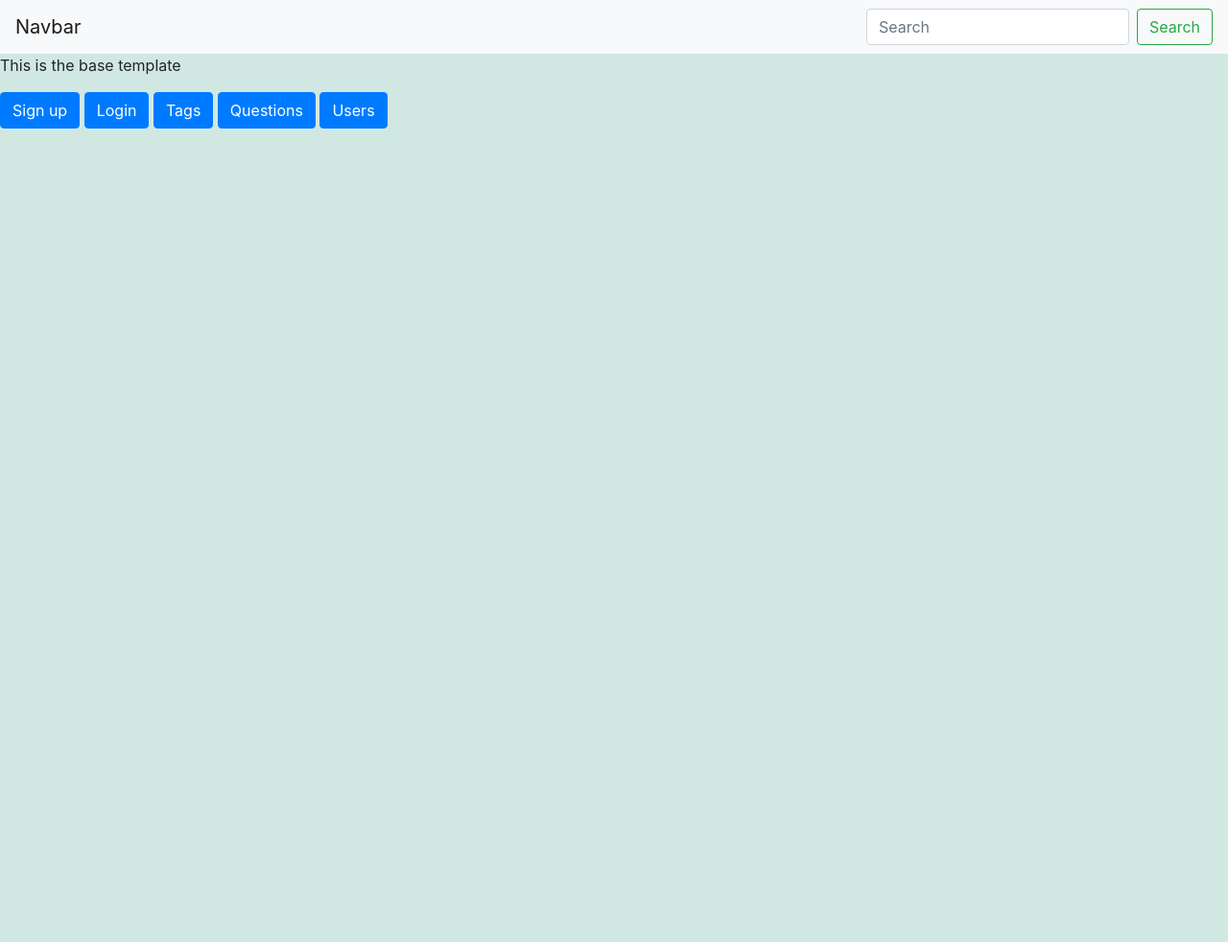
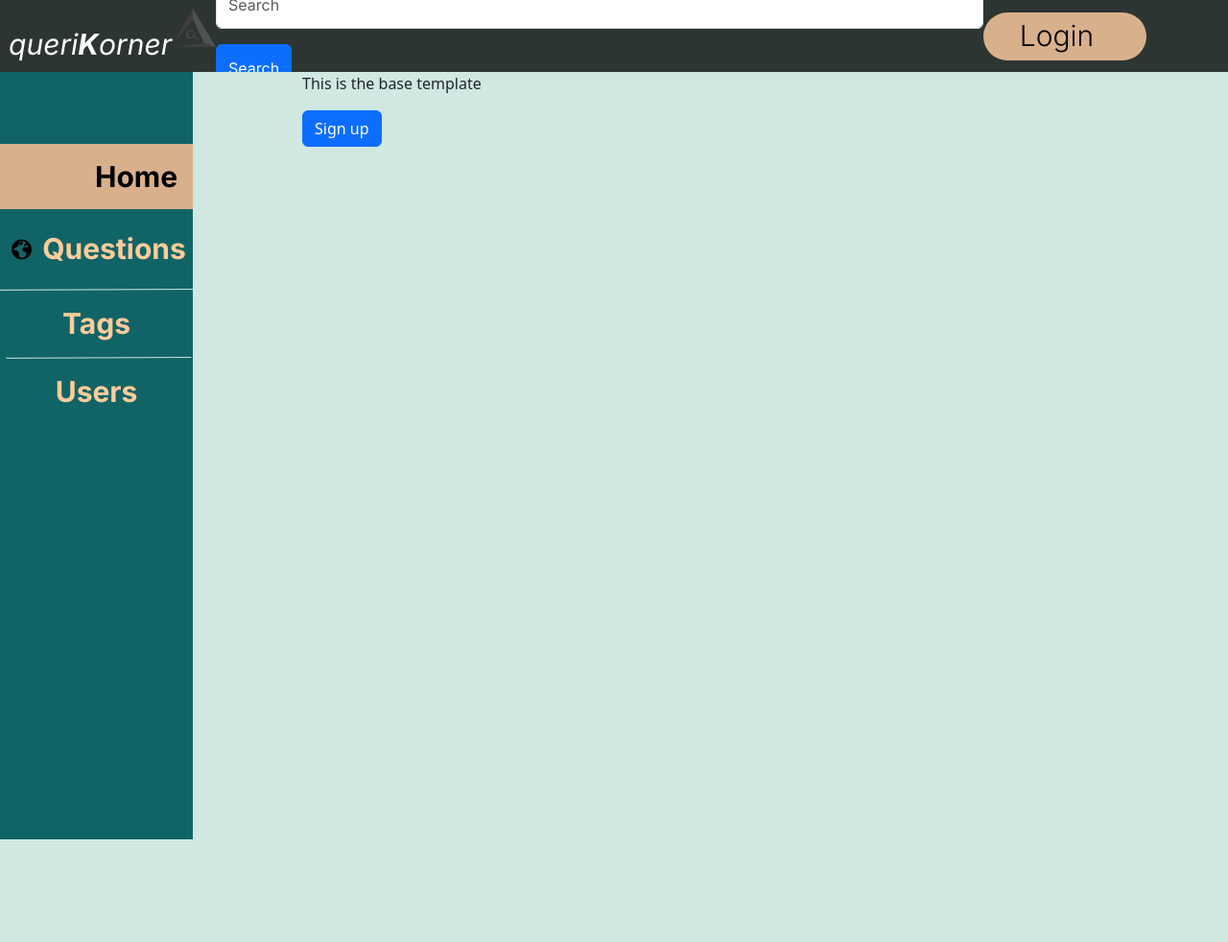
Before and after one commit to Dhruv-Gupta1/COP-Lab-3, a Flask app: page / in a window 1280 px wide; the page is wider, and only the part inside the window is pictured. Shown: that part at 96% size. Before the commit the page ends 134 px from the top of that part, so only its background shows below. Run offline with Flask 3, Linux system fonts and the light colour scheme; some libraries are stand-ins or nearby versions.

Commit message:
front end stuff

```diff
--- /dev/null
+++ b/static/css/base.css
@@ -0,0 +1,10 @@
+.leftover{
+    position: absolute;
+    top: 75px;
+    left: 300px;
+    width: 100%;
+    max-width: 100%;
+    margin: 0 auto;
+    padding: 0 15px;
+    box-sizing: border-box;
+}
--- /dev/null
+++ b/static/css/global.css
@@ -0,0 +1,37 @@
+body {
+    margin: 0;
+    line-height: normal;
+  }
+
+  :root {
+    /* fonts */
+    --font-inter: Inter;
+
+    /* font sizes */
+    --font-size-11xl: 30px;
+
+    /* Colors */
+    --color-lightcyan: #d1e8e2;
+    --color-teal: #116466;
+    --color-navajowhite: #ffcb9a;
+    --color-tan: #d9b08c;
+    --color-black: #000;
+    --color-darkslategray: #2c3531;
+    --color-white: #fff;
+    --color-azure: #e8f3f1;
+    --color-gray: rgba(0, 0, 0, 0.55);
+
+    /* Paddings */
+    --padding-xs: 12px;
+    --padding-35xl: 54px;
+    --padding-45xl: 64px;
+    --padding-lgi: 19px;
+    --padding-3xs: 10px;
+    --padding-4xs: 9px;
+    --padding-11xl: 30px;
+    --padding-44xl: 63px;
+
+    /* border radiuses */
+    --br-11xl: 30px;
+    --br-3xs: 10px;
+  }
--- /dev/null
+++ b/static/css/index.css
@@ -0,0 +1,236 @@
+.k,
+.queri {
+  font-family: var(--font-inter);
+}
+.k {
+  font-weight: 700;
+}
+.querikorner {
+  margin: 0;
+  position: absolute;
+  top: 19px;
+  left: 0;
+  font-size: var(--font-size-11xl);
+  color: var(--color-white);
+  text-align: left;
+  display: inline-block;
+  width: 177px;
+  height: 38px;
+}
+.logoprm-3-icon {
+  position: absolute;
+  top: 0;
+  left: 171px;
+  width: 45px;
+  height: 40px;
+  object-fit: cover;
+}
+
+.querikorner-parent {
+  cursor: pointer;
+  border: 0;
+  padding: 0;
+  background-color: transparent;
+  position: relative;
+  width: 216px;
+  height: 57px;
+  flex-shrink: 0;
+}
+.frame-child {
+  border: 0;
+  background-color: var(--color-white);
+  position: absolute;
+  top: 0;
+  left: 0;
+  border-radius: var(--br-3xs);
+  width: 902px;
+  height: 53px;
+}
+.search-here {
+  margin: 0;
+  position: absolute;
+  top: 9px;
+  left: 95px;
+  font-size: inherit;
+  font-weight: 400;
+  font-family: inherit;
+  display: inline-block;
+  width: 356px;
+  height: 38px;
+}
+.search-icon {
+  position: absolute;
+  top: 3px;
+  left: 20px;
+  width: 50px;
+  height: 50px;
+  object-fit: cover;
+}
+.login,
+.rectangle-parent {
+  position: relative;
+  flex-shrink: 0;
+}
+.rectangle-parent {
+  width: 902px;
+  height: 53px;
+}
+.login {
+  margin: 0;
+  text-decoration: none;
+  font-size: var(--font-size-11xl);
+  font-weight: 300;
+  font-family: var(--font-inter);
+  color: var(--color-black);
+  text-align: center;
+  display: inline-block;
+  width: 83px;
+}
+.frame-parent,
+.login-wrapper {
+  overflow: hidden;
+  display: flex;
+  flex-direction: row;
+  align-items: center;
+}
+.login-wrapper {
+  height: 50px;
+  cursor: pointer;
+  border: 0;
+  padding: var(--padding-3xs) 52px var(--padding-3xs) 72px;
+  background-color: var(--color-tan);
+  border-radius: var(--br-11xl);
+  width: 170px;
+  flex-shrink: 0;
+  box-sizing: border-box;
+  justify-content: flex-end;
+}
+.frame-parent {
+  position: fixed;
+  top:0;
+  height: 75px;
+  width: 100%;
+  align-self: stretch;
+  background-color: var(--color-darkslategray);
+  padding: var(--padding-3xs) var(--padding-4xs);
+  justify-content: space-between;
+}
+.home {
+  position: fixed;
+
+  color: var(--color-black);
+  text-decoration: none;
+  margin: 0;
+  position: relative;
+
+  font-size: var(--font-size-11xl);
+  font-weight: 700;
+  font-family: var(--font-inter);
+  text-align: center;
+}
+
+.home-wrapper {
+  cursor: pointer;
+  border: 0;
+  padding: 0;
+  background-color: var(--color-tan);
+  align-self: stretch;
+  height: 68px;
+  width: 100%;
+  flex-shrink: 0;
+  overflow: hidden;
+  display: flex;
+  flex-direction: row;
+  align-items: center;
+  justify-content: center;
+}
+
+
+.globe-icon {
+  position: relative;
+  width: 31px;
+  height: 26px;
+  flex-shrink: 0;
+  object-fit: cover;
+}
+.questions {
+  text-decoration: none;
+  margin: 0;
+  position: relative;
+  font-size: var(--font-size-11xl);
+  font-weight: 700;
+  font-family: var(--font-inter);
+  color: var(--color-navajowhite);
+  text-align: center;
+}
+.globe-parent {
+  display: flex;
+  flex-direction: row;
+  align-items: center;
+  justify-content: flex-start;
+  gap: 6px;
+}
+.frame-item,
+.frame-wrapper {
+  align-self: stretch;
+  overflow: hidden;
+}
+.frame-wrapper {
+  cursor: pointer;
+  border: 0;
+  padding: var(--padding-lgi) 0;
+  background-color: var(--color-teal);
+  display: flex;
+  flex-direction: column;
+  align-items: center;
+  justify-content: center;
+}
+.frame-item {
+  position: relative;
+  max-width: 100%;
+  height: 1.89px;
+  flex-shrink: 0;
+}
+.tags-wrapper,
+.users-wrapper {
+  cursor: pointer;
+  border: 0;
+  padding: var(--padding-xs) var(--padding-45xl);
+  background-color: var(--color-teal);
+  align-self: stretch;
+  overflow: hidden;
+  display: flex;
+  flex-direction: row;
+  align-items: center;
+  justify-content: center;
+}
+.users-wrapper {
+  padding: var(--padding-xs) var(--padding-35xl);
+}
+.frame-group,
+.templete {
+  display: flex;
+  flex-direction: column;
+  justify-content: flex-start;
+}
+.frame-group {
+  position: fixed;
+  height: 100%;
+  top: 75px;
+  flex: 1;
+  background-color: var(--color-teal);
+  align-items: center;
+  justify-content: flex-start;
+  padding: 75px 0 0 0 ;
+}
+.templete {
+  position: relative;
+  background-color: var(--color-lightcyan);
+  width: 100%;
+  height: 982px;
+  align-items: flex-start;
+  text-align: left;
+  font-size: var(--font-size-11xl);
+  color: var(--color-black);
+  font-family: var(--font-inter);
+}
--- a/static/css/style.css
+++ /dev/null
@@ -1,3 +0,0 @@
-body {
-    background-color: #D1E8E2;
-  }
--- a/templates/base.html
+++ b/templates/base.html
@@ -4,8 +4,14 @@
     <meta charset="UTF-8">
     <meta http-equiv="X-UA-Compatible" content="IE=edge">
     <meta name="viewport" content="width=device-width, initial-scale=1.0">
-    <link rel="stylesheet" href="https://maxcdn.bootstrapcdn.com/bootstrap/4.0.0/css/bootstrap.min.css">
-    <link rel ="stylesheet" href = "{{ url_for('static', filename='css/style.css') }}">
+
+    <link rel ="stylesheet" href = "{{ url_for('static', filename='css/global.css') }}">
+    <link rel="stylesheet" href="https://fonts.googleapis.com/css2?family=Inter:ital,wght@0,300;0,400;0,700;1,400;1,700&display=swap" />
+    <link href="https://cdn.jsdelivr.net/npm/bootstrap@5.3.0-alpha3/dist/css/bootstrap.min.css" rel="stylesheet" integrity="sha384-KK94CHFLLe+nY2dmCWGMq91rCGa5gtU4mk92HdvYe+M/SXH301p5ILy+dN9+nJOZ" crossorigin="anonymous">
+    <link rel ="stylesheet" href = "{{ url_for('static', filename='css/index.css') }}">
+    <link rel ="stylesheet" href = "{{ url_for('static', filename='css/base.css') }}">
+
+
 
     {% if title %}
         <title>{{ title }} - My Website</title>
@@ -14,35 +20,64 @@
     {% endif %}
 </head>
 <body>
-    <!-- This is base.html -->
-    <!-- navbar -->
-    <nav class="navbar navbar-expand-lg navbar-light bg-light">
-        <a class="navbar-brand" href="#">Navbar</a>
-        <button class="navbar-toggler" type="button" data-toggle="collapse" data-target="#navbarSupportedContent" aria-controls="navbarSupportedContent" aria-expanded="false" aria-label="Toggle navigation">
-          <span class="navbar-toggler-icon"></span>
+
+  <div class="templete">
+    <div class="frame-parent">
+      <button class="querikorner-parent">
+        <h4 class="querikorner" id="queriKorner">
+          <i class="queri">queri</i><i class="k">K</i
+          ><i class="queri">orner</i>
+        </h4>
+         <img class="logoprm-3-icon" alt="" src="{{ url_for('static', filename='public/logoprm-3@2x.png') }}"/>
+      </button>
+        <form class="row g-3 mt-0">
+          <div class="col-auto">
+            <input type="text" class="form-control" id="inputSearch" placeholder="Search" style = "width: 800px; height:50px;">
+          </div>
+          <div class="col-auto">
+            <button type="submit" class="btn btn-primary mb-3" style="height:50px;">Search</button>
+          </div>
+        </form>
+        <button onclick="window.location.href='/login'" class="login-wrapper">
+          <a class="login" href="/login" id="Login">Login</h3>
         </button>
-        <div class="collapse navbar-collapse" id="navbarSupportedContent">
-          <ul class="navbar-nav mr-auto">
-          </ul>
-          <form class="form-inline ml-auto">
-            <div class="d-flex flex-row">
-            <input class="form-control mr-2" type="search" placeholder="Search" aria-label="Search">
-            <button class="btn btn-outline-success my-2 my-sm-0" type="submit">Search</button>
-            </div>
-          </form>
+    </div>
+    <div class="frame-group">
+
+      <button onclick="window.location.href='/'" class="home-wrapper">
+        <a class="home" href="/" id="Home">Home</a></button>
+
+
+        <button onclick="window.location.href='/questions/QuesScore'" class="frame-wrapper">
+        <div class="globe-parent">
+          <img class="globe-icon" alt="" src="{{ url_for('static', filename='public/globe@2x.png') }}" />
+          <a href="/questions/QuesScore" class="questions" id="Question">Questions</a>
         </div>
-      </nav>
-    <!-- navbar -->
 
+        </button><img class="frame-it em" alt="" src="{{ url_for('static', filename='public/line-18.svg') }}"/>
+
+        <button onclick="window.location.href='/tags/TagName'" class="tags-wrapper">
+        <a class="questions" href="/tags/TagName" id="Tags">Tags</a></button>
+        <img class="frame-item" alt="" src="{{ url_for('static', filename='public/line-18.svg') }}" />
+
+        <button onclick="window.location.href='/users/UserId'" class="users-wrapper">
+        <a class="questions" href='/users/UserId' id="Users">Users</a>
+
+
+      </button>
+    </div>
+  </div>
+
+    <div class="leftover">
     {% block content %}
         <p>This is the base template</p>
+        <a href="/signup" class="btn btn-primary">Sign up</a>
     {% endblock %}
+  </div>
 
-    <a href="/signup" class="btn btn-primary">Sign up</a>
-    <a href="/login" class="btn btn-primary">Login</a>
-    <a href="/tags/TagName" class="btn btn-primary">Tags</a>
-    <a href="/questions/QuesScore" class="btn btn-primary">Questions</a>
-    <a href="/users/UserId" class="btn btn-primary">Users</a>
+
+
+
     <script src="https://code.jquery.com/jquery-3.2.1.slim.min.js"></script>
     <script src="https://cdnjs.cloudflare.com/ajax/libs/popper.js/1.12.9/umd/popper.min.js"></script>
     <script src="https://maxcdn.bootstrapcdn.com/bootstrap/4.0.0/js/bootstrap.min.js"></script>
--- a/templates/login.html
+++ b/templates/login.html
@@ -3,7 +3,6 @@
 {% block title %}Login{% endblock %}
 
 {% block content %}
-<!-- This is login.html -->
     <h1>Login</h1>
     <form id="login-form" method="POST" action="/login">
         <label for="username">Username:</label>
--- a/templates/questions.html
+++ b/templates/questions.html
@@ -7,7 +7,7 @@
 {% block title %}Questions{% endblock %}
 
 {% block content %}
-<!-- This is questions.html -->
+
 <h1>Questions</h1>
 <a href="/questions/QuesTitle" class="btn btn-primary">Sort by Title</a>
 <a href="/questions/QuesScore" class="btn btn-primary">Sort by Q Score</a>
--- a/templates/tags.html
+++ b/templates/tags.html
@@ -1,3 +1,4 @@
+
 {% if session.loggedin  %}
 {% extends "base_loggedin.html" %}
 {% else %}
@@ -7,7 +8,9 @@
 {% block title %}Tags{% endblock %}
 
 {% block content %}
-    <!-- This is tags.html -->
+
+
+  <!-- This is tags page -->
     <h1>Tags</h1>
     <a href="/tags/TagName" class="btn btn-primary">Sort Alphabetically</a>
     <a href="/tags/QCount" class="btn btn-primary">Sort by Q Count</a>
--- a/templates/users.html
+++ b/templates/users.html
@@ -5,7 +5,7 @@
 {% endif %}
 
 {% block content %}
-<!-- This is users.html -->
+
 <h1>Users</h1>
 <a href="/users/Rating" class="btn btn-primary">Sort by score</a>
 <a href="/users/UserName" class="btn btn-primary">Sort by name</a>
```
Also changed, not shown: static/css/loggedin.css (added, +10 -0 lines), templates/base_loggedin.html (+57 -7 lines), static/public/globe@2x.png (added), static/public/line-18.svg (added), static/public/logoprm-3@2x.png (added), static/public/search@2x.png (added), 3 other files.
